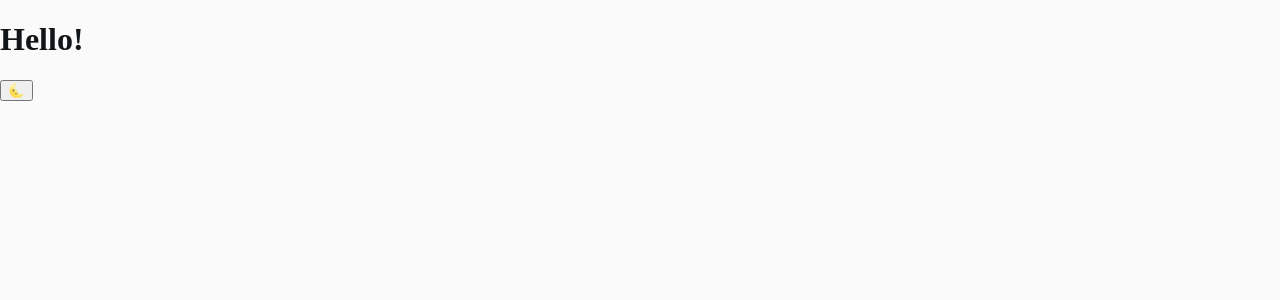
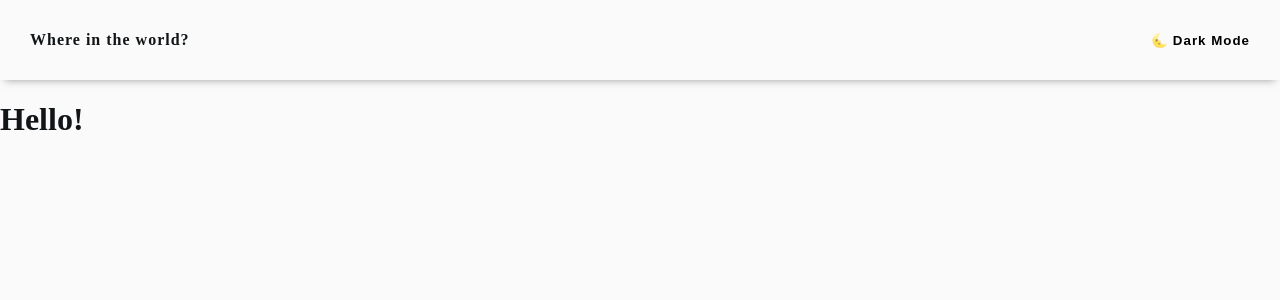
Before and after one commit to Kaayzeer/country-guide, a React (Create React App) app: page / in a window 1280 px wide. Shown: the top 300 px of the page. Built offline with nearby package versions, Linux system fonts and the light colour scheme.

Commit message:
navigation desktop finished

```diff
--- a/src/App.js
+++ b/src/App.js
@@ -2,6 +2,7 @@ import { useState } from "react";
 
 // styled components
 import { ThemeProvider } from "styled-components";
+import Nav from "./components/Nav";
 import { lightTheme, darkTheme, GlobalStyles } from "./theme";
 
 console.log(GlobalStyles);
@@ -17,18 +18,8 @@ function App() {
       <ThemeProvider theme={isDarkTheme ? darkTheme : lightTheme}>
         <div>
           <GlobalStyles />
+          <Nav toggleTheme={toggleTheme} isDarkTheme={isDarkTheme} />
           <h1>Hello!</h1>
-          <button onClick={toggleTheme}>
-            {isDarkTheme ? (
-              <span aria-label="Light mode" role="img">
-                🌞
-              </span>
-            ) : (
-              <span aria-label="Dark mode" role="img">
-                🌜
-              </span>
-            )}
-          </button>
         </div>
       </ThemeProvider>
     </>
--- /dev/null
+++ b/src/components/Nav.jsx
@@ -0,0 +1,60 @@
+import React from "react";
+import styled from "styled-components";
+
+const StyledHeader = styled.header`
+  width: 100%;
+  height: 80px;
+  background-color: ${(props) => props.elements};
+  box-shadow: 0px 5px 8px -5px rgba(121, 121, 121, 0.72);
+`;
+
+const StyledNav = styled.nav`
+  max-width: 1220px;
+  height: 100%;
+  margin: 0 auto;
+  display: flex;
+  justify-content: space-between;
+  align-items: center;
+  padding: 0 1.4rem;
+  letter-spacing: 1px;
+`;
+
+const StyledH4 = styled.h4`
+  font-weight: bold;
+`;
+
+const StyledSpan = styled.span`
+  border: none;
+  margin: 4px;
+`;
+
+const StyledToggleButton = styled.button`
+  border: none;
+  text-transform: capitalize;
+  font-weight: 700;
+  letter-spacing: 1px;
+  padding: 1.2rem 0rem;
+  background-color: transparent;
+`;
+
+export default function Nav({ toggleTheme, isDarkTheme }) {
+  return (
+    <StyledHeader>
+      <StyledNav>
+        <StyledH4>Where in the world?</StyledH4>
+        <StyledToggleButton onClick={toggleTheme}>
+          {isDarkTheme ? (
+            <StyledSpan aria-label="Light mode" role="img">
+              🌞
+            </StyledSpan>
+          ) : (
+            <StyledSpan aria-label="Dark mode" role="img">
+              🌜
+            </StyledSpan>
+          )}
+          dark mode
+        </StyledToggleButton>
+      </StyledNav>
+    </StyledHeader>
+  );
+}
--- a/src/theme.js
+++ b/src/theme.js
@@ -7,6 +7,8 @@ export const GlobalStyles = createGlobalStyle`
     transition: background 0.2s ease-in, color 0.2s ease-in;
     margin: 0;
     padding: 0;
+    width: 100%;
+    height: 100%;
     font-family:  "Roboto",
 }
 `;
```
